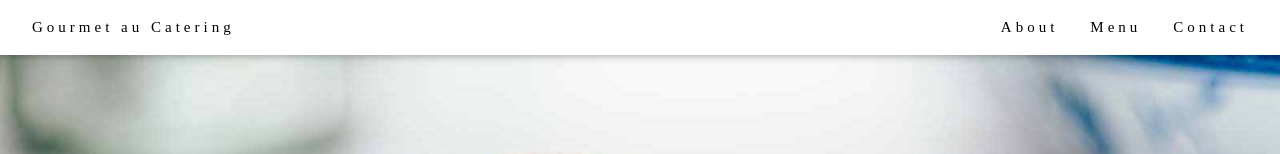
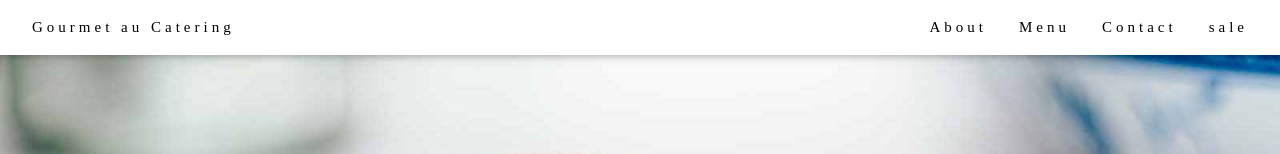
Before and after one commit to psantos-dev/Mywebsite, a plain HTML site: page index.html in a window 1280 px wide. Shown: the top 154 px of the page. Drawn offline with nearby package versions, Linux system fonts and the light colour scheme.

Commit message:
Adicionei mais um menu sales

```diff
--- a/index.html
+++ b/index.html
@@ -24,6 +24,7 @@ h1, h2, h3, h4, h5, h6 {
       <a href="#about" class="w3-bar-item w3-button">About</a>
       <a href="#menu" class="w3-bar-item w3-button">Menu</a>
       <a href="#contact" class="w3-bar-item w3-button">Contact</a>
+      <a href="#sales" class="w3-bar-item w3-button">sale</a>
     </div>
   </div>
 </div>
```
